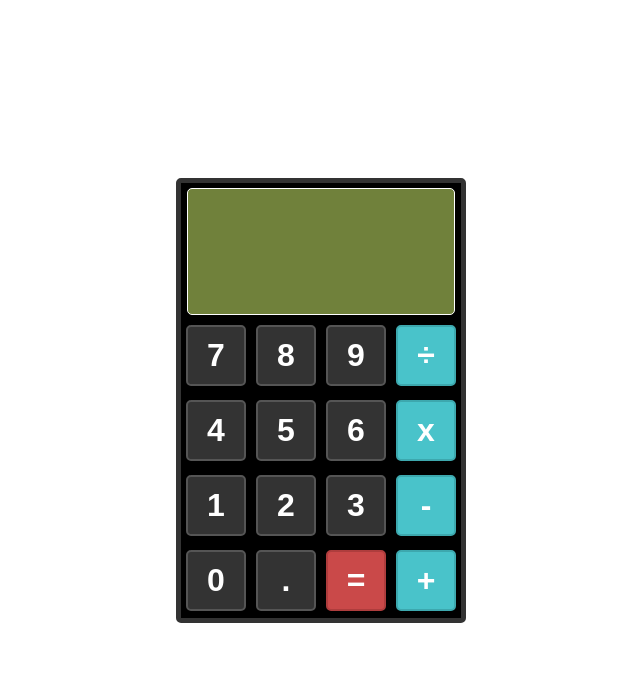
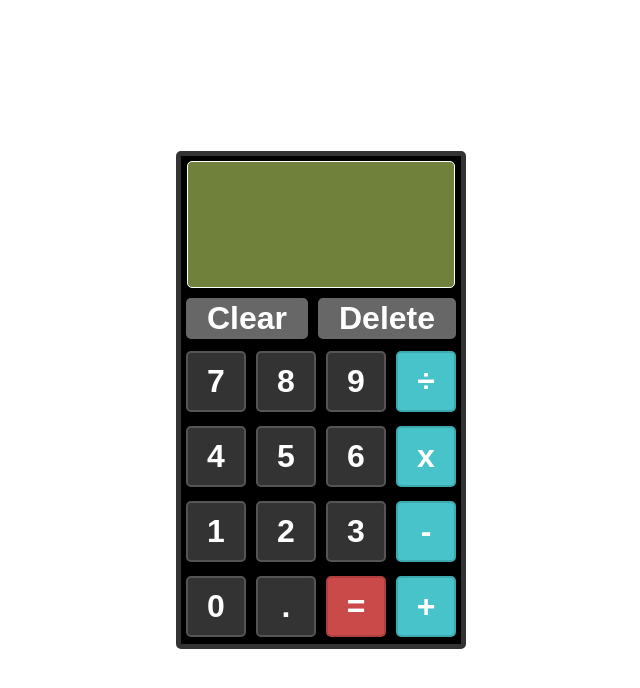
Before and after one commit to justisfaulkner/odin-calculator, a website: page index.html in a window 1280 px wide. Shown: the whole page, without its empty margins (319-959 px from the left). Drawn offline with Linux system fonts and the light colour scheme.

Commit message:
Add clear and delete button w HTML & CSS

```diff
--- a/index.html
+++ b/index.html
@@ -15,6 +15,10 @@
       </div>
       <div class="inputs-wrapper">
         <div class="inputs-container">
+            <div class="row-0">
+                <button class="calc-button clear" id="clear">Clear</button>
+                <button class="calc-button delete" id="delete">Delete</button>
+            </div>
             <div class="row-1">
                 <button class="calc-button" id="7">7</button>
                 <button class="calc-button" id="8">8</button>
--- a/styles.css
+++ b/styles.css
@@ -40,6 +40,12 @@
   background-color: #d6f57086;
 }
 
+.row-0 {
+  display: flex;
+  justify-content: stretch;
+  padding-top: 5px;
+}
+
 .row-1,
 .row-2,
 .row-3,
@@ -48,10 +54,6 @@
   justify-content: center;
   align-items: center;
   padding: 2px 0px;
-}
-
-.row-1 {
-    padding-top: 5px;
 }
 
 .calc-button {
@@ -69,6 +71,13 @@
   border-radius: 5px;
   cursor: pointer;
   transition: background-color 0.2s, transform 0.2s;
+}
+
+.clear,
+.delete {
+  display: flex;
+  flex-grow: 1;
+  padding: 0px;
 }
 
 .calc-button:hover {
@@ -96,3 +105,17 @@
 .equals:hover {
   background-color: #ae3d3d;
 }
+
+.clear,
+.delete {
+  background-color: #676767;
+  border: 2px solid #676767;
+}
+
+.clear:hover {
+  background-color: #ca4949;
+}
+
+.delete:hover {
+    background-color: #ca9049;
+}
```
